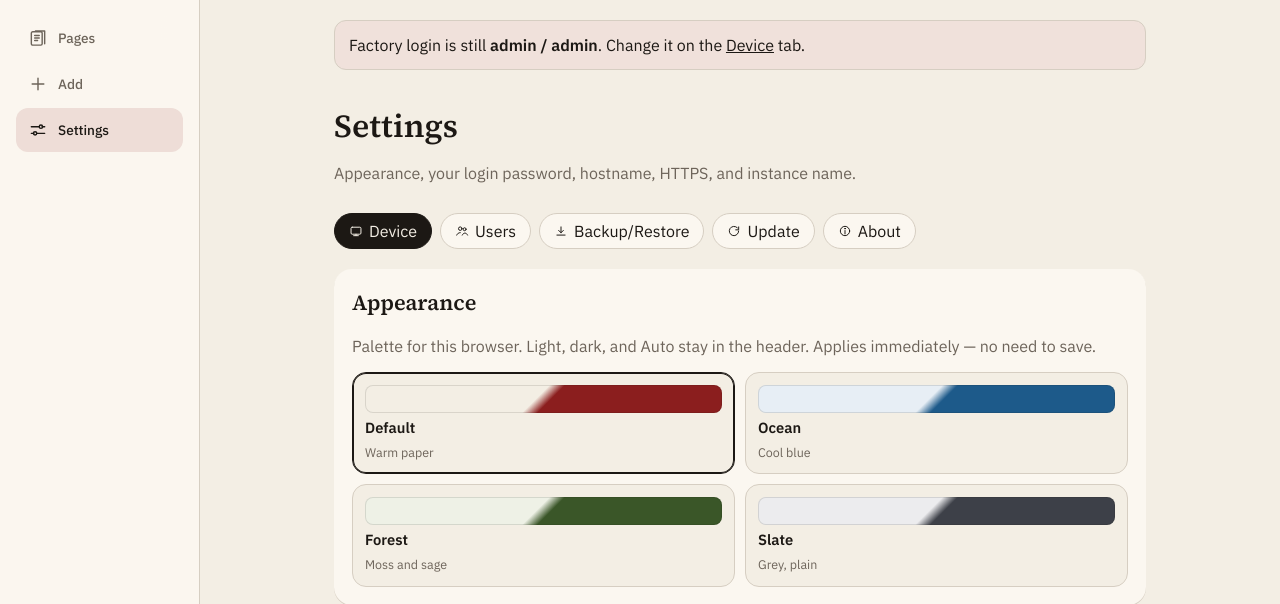
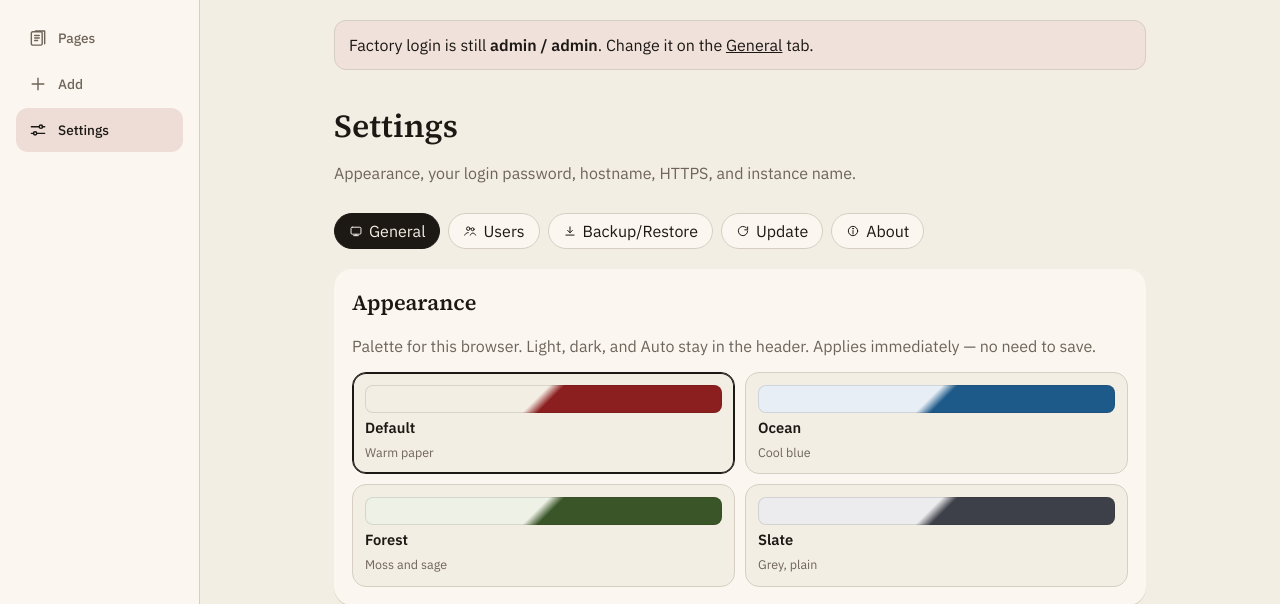
Before and after one commit to ast0ne1/FileServe, a Flask app: page /admin/settings in a window 1280 px wide. Shown: the part 65-669 px from the top of the page. Run offline with Flask 3, Linux system fonts and the light colour scheme; the visitor is signed in with stand-in values (Sample User, id 1).

Commit message:
Rename Settings Device tab to General for the 0.0.0.4 release.
Co-authored-by: Cursor <cursoragent@cursor.com>

```diff
--- a/app/main.py
+++ b/app/main.py
@@ -43,7 +43,7 @@ from app.services import users as users_svc
 logging.basicConfig(level=logging.INFO)
 
 SETTINGS_TABS = (
-    ("device", "Device"),
+    ("device", "General"),
     ("users", "Users"),
     ("backup", "Backup/Restore"),
     ("update", "Update"),
@@ -628,7 +628,7 @@ def create_app(config: dict | None = None) -> Flask:
             tls.root_ca_pem_bytes()
         except FileNotFoundError:
             return json_or_redirect(
-                "No certificate yet. Save Device settings with HTTPS enabled first.",
+                "No certificate yet. Save General settings with HTTPS enabled first.",
                 settings_path("device"),
                 error=True,
             )
--- a/app/templates/base.html
+++ b/app/templates/base.html
@@ -53,7 +53,7 @@
 
       <main class="main">
         {% if using_factory_admin and active == 'settings' %}
-        <p class="banner">Factory login is still <strong>admin / admin</strong>. Change it on the <a href="{{ url_for('settings_page', tab='device') }}">Device</a> tab.</p>
+        <p class="banner">Factory login is still <strong>admin / admin</strong>. Change it on the <a href="{{ url_for('settings_page', tab='device') }}">General</a> tab.</p>
         {% endif %}
         {% with messages = get_flashed_messages(with_categories=true) %}
           {% if messages %}
--- a/app/templates/settings.html
+++ b/app/templates/settings.html
@@ -176,7 +176,7 @@
       </div>
 
       {% if account.is_admin %}
-      <p class="hint">Change the admin password under Device. Admin pages use short URLs such as <code>/emergency-planner</code>.</p>
+      <p class="hint">Change the admin password under General. Admin pages use short URLs such as <code>/emergency-planner</code>.</p>
       {% else %}
       <form method="post" action="{{ url_for('update_household_user', user_id=account.id) }}" class="stack user-edit-form" autocomplete="off">
         <fieldset class="user-fieldset">
```
Also changed, not shown: INSTALL.md (+2 -2 lines), CHANGELOG.md, README.md.
